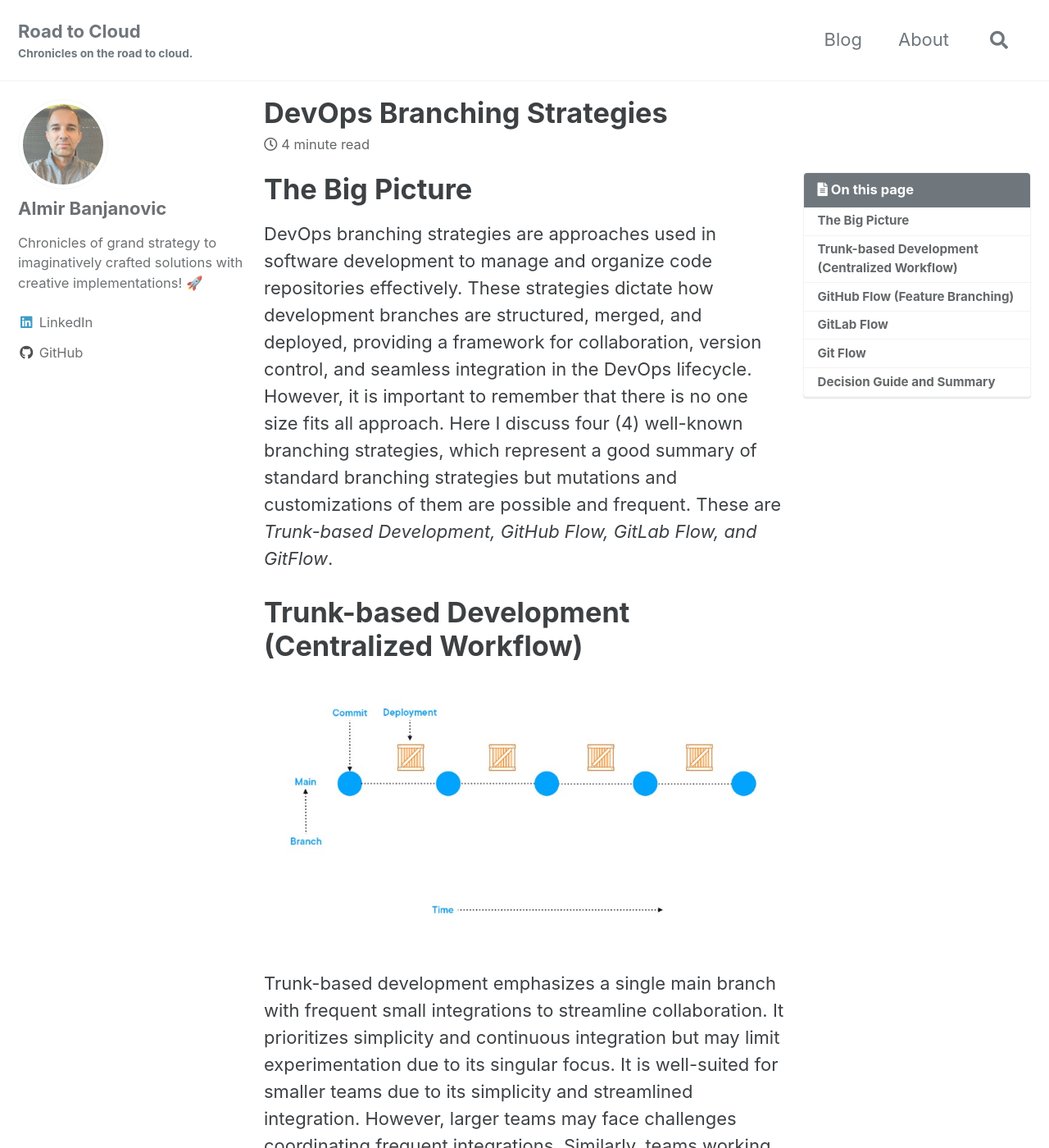
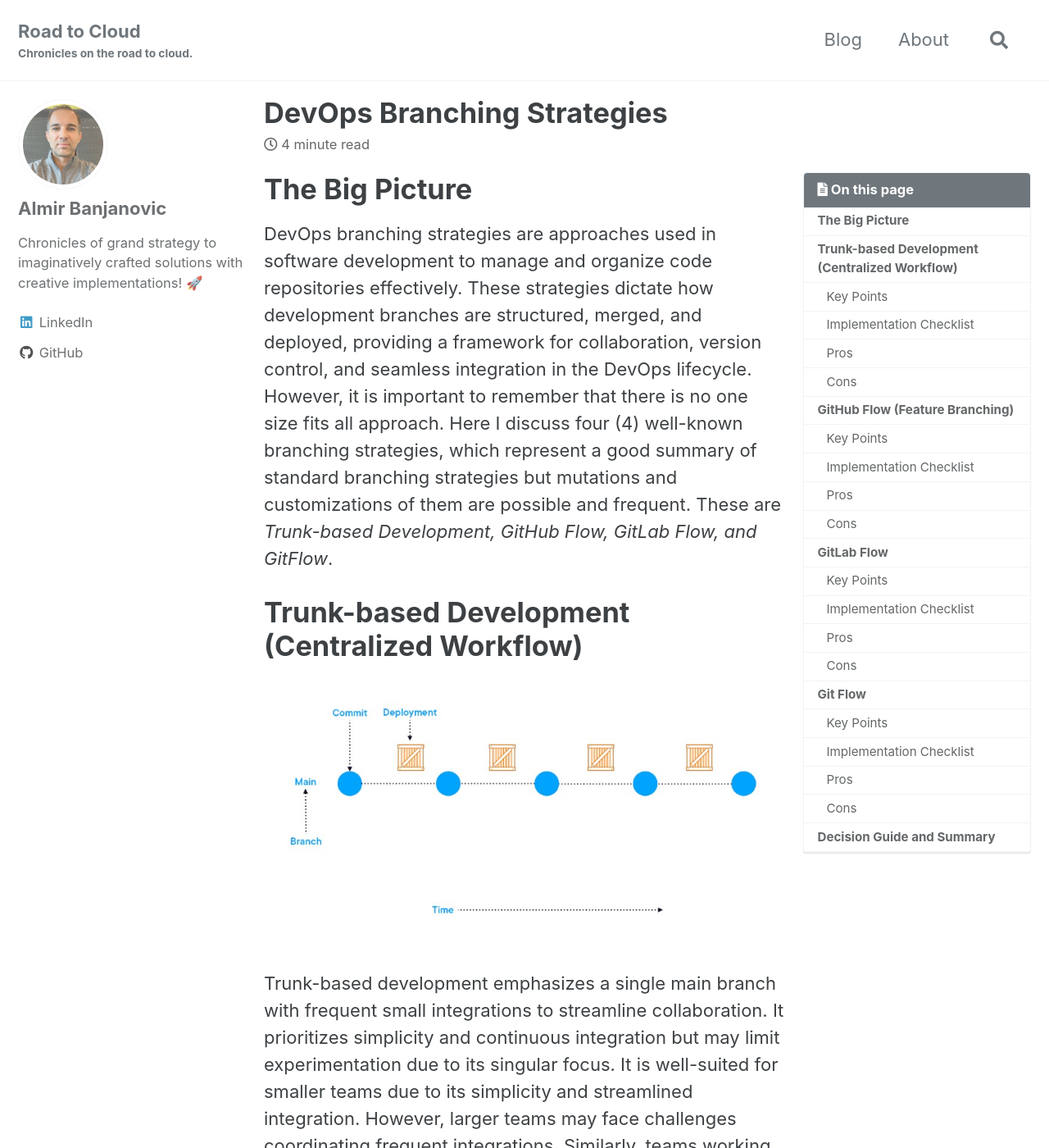
Before and after one commit to almirbanjanovic/roadtocloud.github.io, a Jekyll site: the page built from _posts/2023-10-24-branching-strategies.md, in a window 1280 px wide and 1400 px high. Shown: the whole window at 82% size. Built offline with Jekyll 4.4.1, drawn with Linux system fonts in a browser that asks for light colours; cached includes are drawn as plain includes; comment, search, counter and statistics services are not loaded.

Commit message:
Update 2023-10-24-branching-strategies.md

```diff
--- a/_posts/2023-10-24-branching-strategies.md
+++ b/_posts/2023-10-24-branching-strategies.md
@@ -17,7 +17,7 @@ DevOps branching strategies are approaches used in software development to manag
 </figure>
 Trunk-based development emphasizes a single main branch with frequent small integrations to streamline collaboration. It prioritizes simplicity and continuous integration but may limit experimentation due to its singular focus. It is well-suited for smaller teams due to its simplicity and streamlined integration. However, larger teams may face challenges coordinating frequent integrations. Similarly, teams working across different geographic locations might find it easier to coordinate with a singular main branch, reducing the chances of conflicts.  This approach is best suited for a senior-level team.
 
-**Key Points**
+## Key Points
 - Simple structure with a main branch, which is always ready for production
 - Commits directly to main branch
 - Other short-lived branches (less than 24 hours) acceptable
@@ -25,20 +25,20 @@ Trunk-based development emphasizes a single main branch with frequent small inte
 - Feature flags are a *must*
 - Ideal for teams of eight (8) or fewer developers
 
-**Implementation Checklist**
+## Implementation Checklist
 - Educate engineers on workflow
 - Confirm CI/CD is in great shape
 - Confirm and validate feature flags
 - Merge and delete any outstanding branches into *main* branch
 
-**Pros**
+## Pros
 - Very simple workflow
 - Production matches latest commit
 - Codebase always ready for production
 - Improved developer experience
 - Limited or few merge conflicts
 
-**Cons**
+## Cons
 - Strict CI/CD is a *must*
 - Feature flags are a *must*
 - Only really works with small teams
@@ -52,26 +52,26 @@ Trunk-based development emphasizes a single main branch with frequent small inte
 </figure>
 Similar to Trunk-based Development, GitHub Flow also revolves around a main branch, with developers creating feature branches, submitting pull requests, and merging changes after code review.
 
-**Key Points**
+## Key Points
 - Long-living main branch, which is always ready for production
 - Short-living feature branches
 - Supports simultaneous feature development
 - Strong CI/CD is a *must*
 - Ideal for small to medium teams, between eight (8) and twelve (12) developers
 
-**Implementation Checklist**
+## Implementation Checklist
 - Educate engineers on workflow
 - Finish outstanding work and delete other branches
 - Add branch restrictions (for Pull Requests) to main branch
 
-**Pros**
+## Pros
 - Simple workflow
 - Single merge point (main branch)
 - Concurrent feature development possible
 - Allows for individual development and feature testing
 - Provides traceability for individual features
 
-**Cons**
+## Cons
 - Requires strong CI/CD to realize full benefit
 - Basic traceability
 - Merge conflicts can become difficult to resolve
@@ -85,22 +85,22 @@ Similar to Trunk-based Development, GitHub Flow also revolves around a main bran
 </figure>
 GitLab Flow expands on and shares similarities with GitHub Flow above but places additional emphasis on automated testing. It involves feature branches, merge requests, and a continuous delivery approach.
 
-**Key Points**
+## Key Points
 - Supports separate testing environment
 - Multiple long-living branches such as main, testing, production
 - Only short-lived branches are feature branches
 
-**Implementation Checklist**
+## Implementation Checklist
 - Educate developers on workflow and explain similarity to GitLab Flow
 - Develop features in separate branches
 - Utilize merge / pull requests for code reviews
 - Must automate testing
 
-**Pros**
+## Pros
 - Similar to GitLab Flow
 - Integrates testing for higher code quality
 
-**Cons**
+## Cons
 - Testing must be fully automated, which might present challenges to some teams
 - Limited traceability
 
@@ -111,27 +111,27 @@ GitLab Flow expands on and shares similarities with GitHub Flow above but places
 </figure>
 This is the most complex workflow, which involves multiple short-living and long-living branches.  However, Git Flow introduces a more structured branching model with designated branches for features, releases, and hotfixes. It offers a comprehensive strategy for projects with complex release cycles.
 
-**Key Points**
+## Key Points
 - Good for grouping multiple features into specific releases
 - Multiple short-living branches such as feature, release, hotfix
 - Multiple long-living branches such as main and develop
 - Well-established process for hot fixes
 - Ideal for large teams of ten (10) or more developers in multiple georgraphic locations
 
-**Implementation Checklist**
+## Implementation Checklist
 - Determine and add branch protections (pull requests, permissions)
 - Merge and delete any outstanding branches
 - Add gating for approvals and testing
 - Pick main and develop branches
 
-**Pros**
+## Pros
 - Great for specific testing and compliance requirements
 - Supports managing multiple versions
 - Great traceability between features and branches
 - Works well with large teams with sub-teams across different time zones
 - Can bundle multiple features in one release
 
-**Cons**
+## Cons
 - Very complex process
 - Very high learning curve
 - May require dedicated release manager
```
